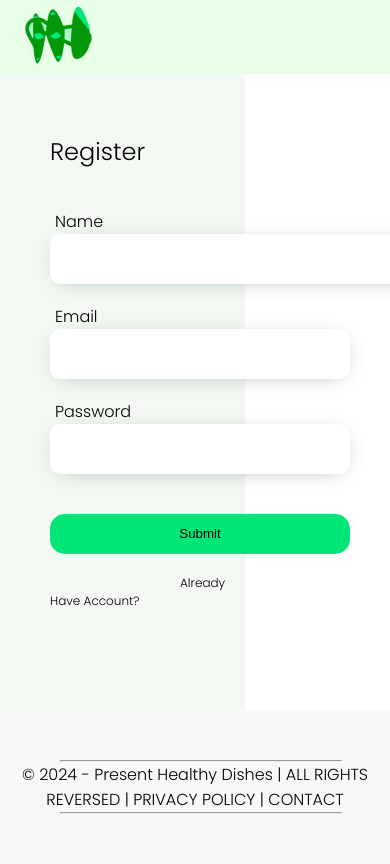
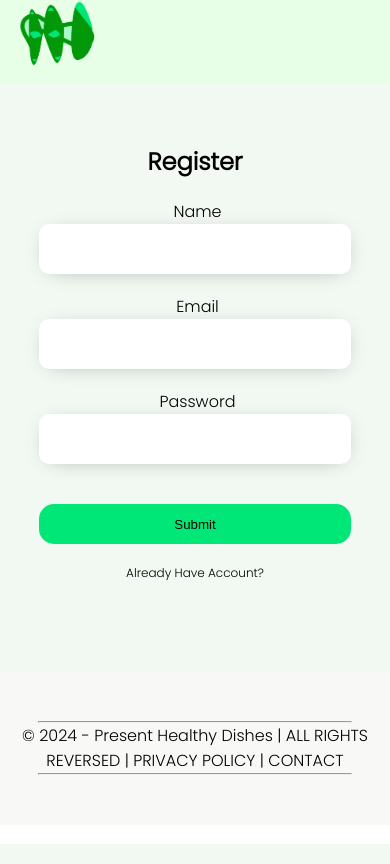
Before and after one commit to Wellgrit-Dev/Healthy-dishes, a PHP site: page /register.html in a window 390 px wide; the page is wider, and only the part inside the window is pictured. Run offline with PHP 8.4, Linux system fonts and the light colour scheme.

Commit message:
responsive v1

```diff
--- a/ReLog.css
+++ b/ReLog.css
@@ -26,11 +26,20 @@ nav img{
 .container {
     background-color: #f2f9f3;
     padding: 100px 0 100px 200px;
+    position: relative;
 }
 
 .container h2 {
-    font-weight: 100;
     margin: -40px 0 40px 0;
+}
+
+.container img {
+    width: 350px;
+    border-radius: 15px;
+    position: absolute;
+    top: 40px;
+    right: 180px;
+    float: right;
 }
 
 #name-text {
@@ -122,16 +131,6 @@ nav img{
     cursor: pointer;
 }
 
-.container img {
-    width: 350px;
-    border-radius: 15px;
-    position: relative;
-    top: -40px;
-    right: 180px;
-    float: right;
-
-}
-
 footer {
     background-color: #f8f8f7;
     padding: 50px 20px;
@@ -149,93 +148,126 @@ footer p {
 }
 
 @media screen and (min-width: 481px) and (max-width: 1024px) {
+    nav {
+        background-color: #e6ffe6;
+        padding: 0;
+        width: 100%;
+        height: 10vh;
+        margin: 0 auto;
+    }
 
+    nav a {
+        margin-left: 40px;
+        cursor: pointer;
+    }
+
+    nav img{
+        width: 100px;
+    }
+
+    .container {
+        height: 70vh;
+        width: 100%;
+        padding: 40px 0;
+        margin: 0 auto;
+        text-align: center;
+    }
+
+    .container h2 {
+        margin: 20px auto;
+    }
+
+    .container img {
+        display: none;
+    }
+
+    #have-account {
+        margin: 0 auto;
+    }
+
+    #forgot-password {
+        margin: 0;
+    }
+
+    footer {
+        background-color: #f8f8f7;
+        padding: 50px 0;
+        height: 0vh;
+        text-align: center;
+        justify-content: center;
+        align-items: center;
+    }
+
+    footer hr {
+        margin: auto auto;
+        width: 80%;
+        left: 0;
+    }
+
+    footer p {
+        background-color: #f8f8f7;
+    }
 }
 
 @media screen and (max-width: 480px) {
 
     nav {
         background-color: #e6ffe6;
-        padding: 5px;
+        height: 10vh;
+        padding: 0;
+        width: 100%;
+        margin: 0 auto;
     }
 
     nav a {
-        margin-left: 20px;
+        margin: 0 20px;
         cursor: pointer;
     }
 
-    nav img {
-        width: 70px;
+    nav img{
+        width: 20%;
     }
 
     .container {
-        background-color: #f2f9f3;
-        width: 50%;
-        margin: 0 0 0 -150px;
+        width: 100%;
+        height: 60vh;
+        padding: 40px 0;
+        margin: 0 auto;
+        text-align: center;
+    }
+
+    #name-text, #email-text, #password-text, #name, #email, #password, #btn-login, #forgot-password, #btn-register {
+        width: 80%;
+    }
+
+    .container h2 {
+        margin: 20px auto;
     }
 
     .container img {
         display: none;
     }
 
-    #email {
-        margin: 0 0 20px 0;
-        border-style: none;
-        border-radius: 10px;
-        width: 300px;
-        height: 50px;
-        -webkit-box-shadow: 1px 3px 22px -10px rgba(0,0,0,0.41);
-        -moz-box-shadow: 1px 3px 22px -10px rgba(0,0,0,0.41);
-        box-shadow: 1px 3px 22px -10px rgba(0,0,0,0.41);
-    }
-
-    #password {
-        margin: 0 0 40px 0;
-        border-radius: 10px;
-        border-style: none;
-        width: 300px;
-        height: 50px;
-        -webkit-box-shadow: 1px 3px 22px -10px rgba(0,0,0,0.41);
-        -moz-box-shadow: 1px 3px 22px -10px rgba(0,0,0,0.41);
-        box-shadow: 1px 3px 22px -10px rgba(0,0,0,0.41);
-    }
-
-    #btn-login {
-        border-style: none;
-        border-radius: 15px;
-        width: 300px;
-        height: 40px;
-        background-color: #00e778;
-        margin-bottom: 20px;
-        cursor: pointer;
+    #have-account {
+        margin: 0 auto;
     }
 
     #forgot-password {
-        margin: 0 0 0 100px;
-        font-size: 12px;
-        cursor: pointer;
-    }
-
-    #btn-register {
-        border-style: none;
-        border-radius: 15px;
-        width: 300px;
-        height: 40px;
-        background-color: #00e778;
-        margin-top: 20px;
-        cursor: pointer;
+        margin: 0;
     }
 
     footer {
         background-color: #f8f8f7;
-        padding: 50px 20px;
+        padding: 50px 0;
         text-align: center;
+        justify-content: center;
+        align-items: center;
     }
 
     footer hr {
+        margin: auto auto;
         width: 80%;
-        position: relative;
-        left: 40px;
+        left: 0;
     }
 
     footer p {
```
